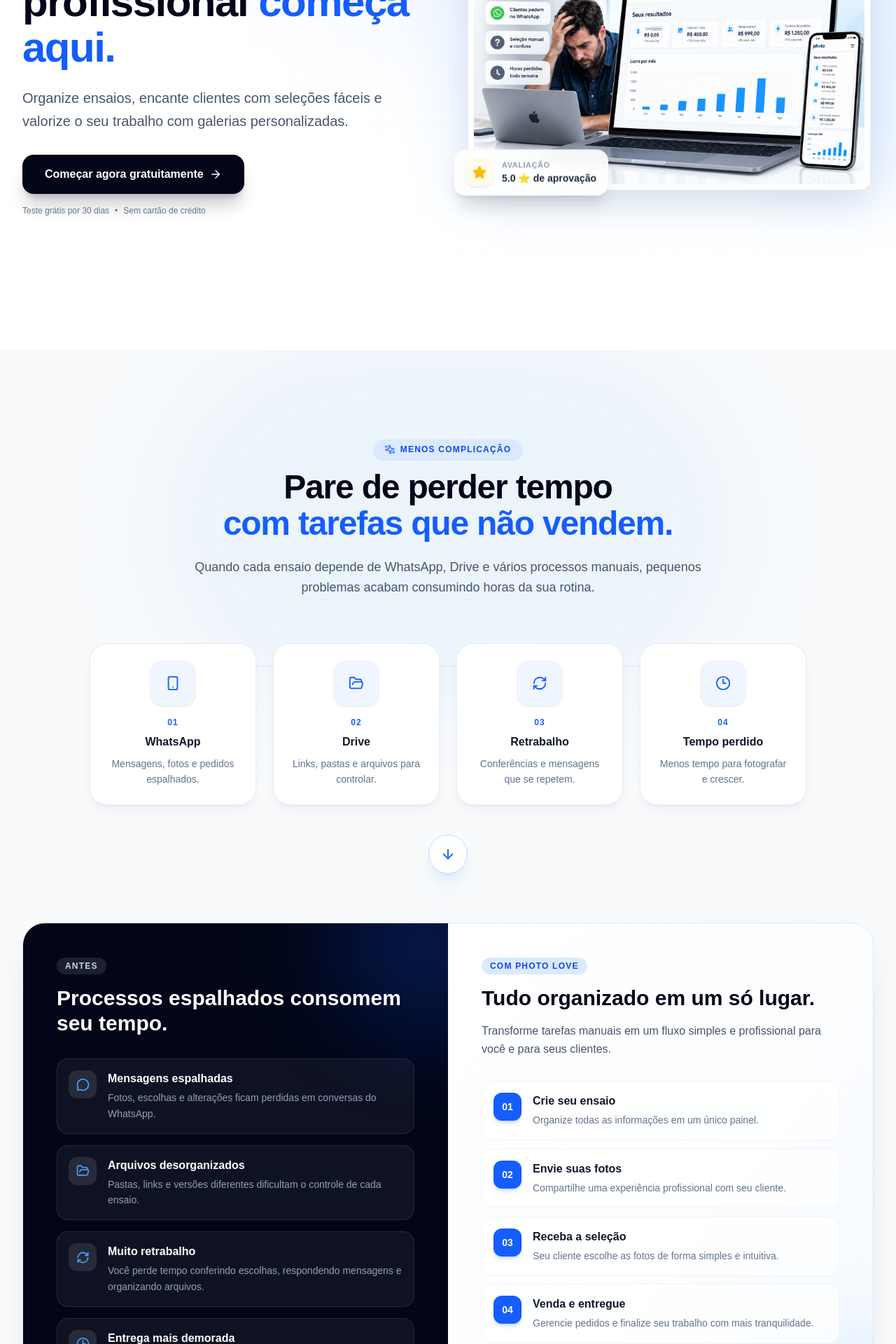
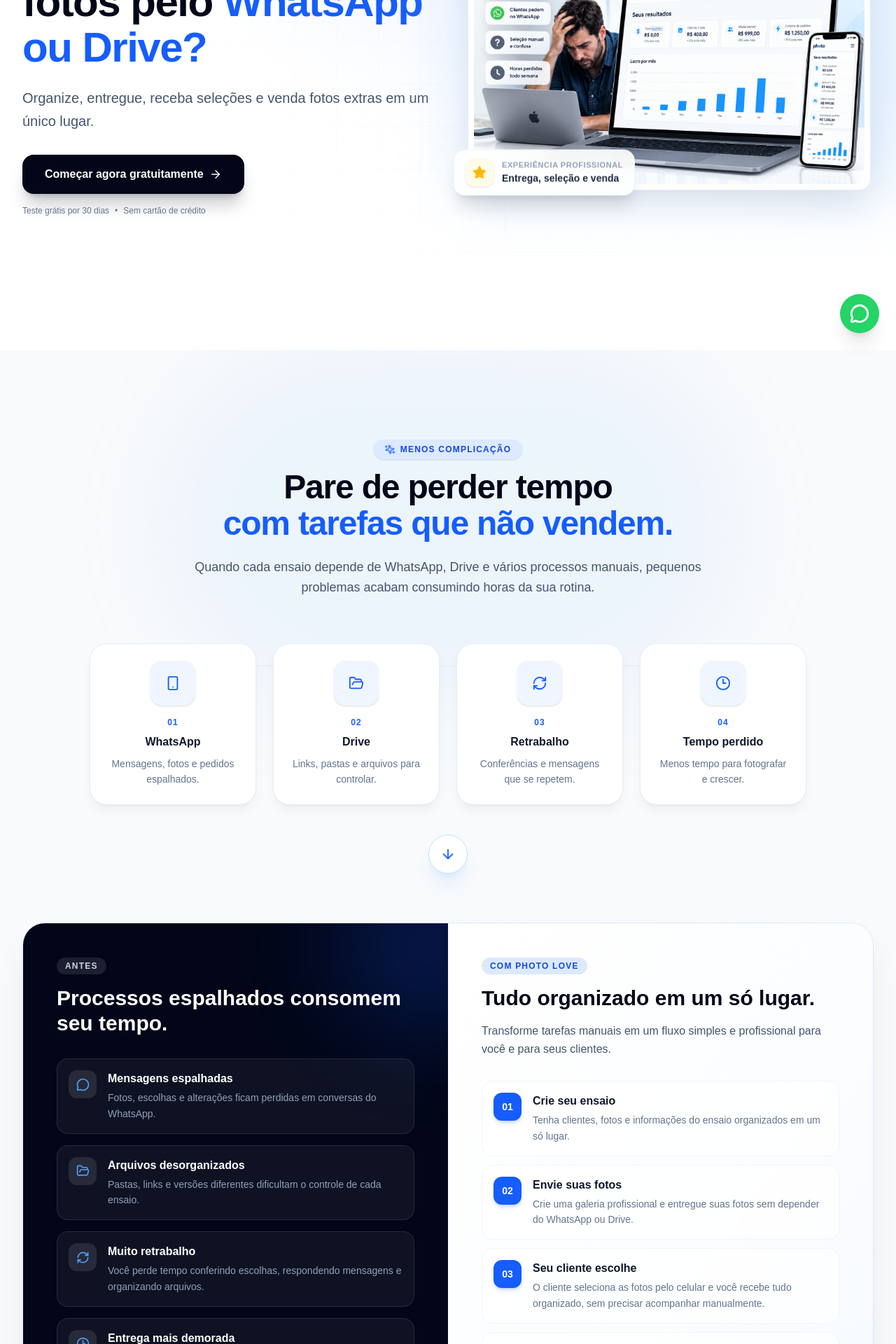
Before and after one commit to leandro-bsf/photolove-landing, a Next.js app: page / in a window 1280 px wide. Shown: the part 300-2220 px from the top of the page at 70% size. Built offline with nearby package versions, Linux system fonts and the light colour scheme.

Commit message:
ajustes sequencia texto

```diff
--- a/app/components/FAQ.tsx
+++ b/app/components/FAQ.tsx
@@ -18,6 +18,10 @@
     question: "Meus clientes precisam criar conta?",
     answer: "Não! Seus clientes acessam as fotos apenas com um link e senha, sem precisar criar conta. Isso torna a experiência muito mais simples e rápida.",
   },
+   {
+    question: "Preciso cadastrar o cartão para testar?",
+    answer: "30 dias grátis. Sem cartão. Sem compromisso.",
+  },
   {
     question: "Como envio minhas fotos?",
     answer: "Você pode fazer upload das fotos diretamente pela plataforma, organizando tudo por ensaio. O processo é rápido e pensado para facilitar seu fluxo de trabalho.",
@@ -25,6 +29,10 @@
   {
     question: "Posso proteger meus ensaios com senha?",
     answer: "Sim! Você pode definir senhas para cada ensaio, garantindo que apenas pessoas autorizadas tenham acesso às fotos.",
+  },
+  {
+    question: "E se meu cliente não souber usar?",
+    answer: "Não precisa instalar nada. Seu cliente recebe um link personalizado e acessa a galeria diretamente pelo celular ou computador.",
   },
   {
     question: "O cliente pode baixar todas as fotos de uma vez?",
--- a/app/components/Footer.tsx
+++ b/app/components/Footer.tsx
@@ -17,7 +17,7 @@
             </Link>
 
             <p className="text-sm md:text-base leading-relaxed text-slate-400">
-              A plataforma definitiva para fotógrafos entregarem galerias, organizarem ensaios e encantarem clientes de forma profissional.
+            A plataforma para fotógrafos entregarem, selecionarem e venderem suas fotos em um só lugar.
             </p>
           </div>
 
--- a/app/components/Hero.tsx
+++ b/app/components/Hero.tsx
@@ -57,14 +57,13 @@
 
             {/* TÍTULO */}
             <h1 className="text-4xl font-extrabold leading-[1.08] tracking-tight text-slate-950 sm:text-5xl lg:text-6xl">
-              Sua entrega de fotos profissional{" "}
-              <span className="text-blue-600">começa aqui.</span>
+             Ainda entrega suas fotos pelo{" "}
+              <span className="text-blue-600"> WhatsApp ou Drive?</span>
             </h1>
 
             {/* SUBTÍTULO */}
             <p className="mt-6 text-lg leading-relaxed text-slate-600 md:text-xl">
-              Organize ensaios, encante clientes com seleções fáceis e valorize o seu trabalho com galerias personalizadas.
-            </p>
+            Organize, entregue, receba seleções e venda fotos extras em um único lugar.  </p>
 
             {/* BOTÃO E BENEFÍCIOS */}
             <div className="mt-8 flex flex-col sm:flex-row sm:items-center gap-4">
@@ -114,9 +113,13 @@
               <div className="flex h-10 w-10 items-center justify-center rounded-xl bg-amber-50 text-amber-500 shadow-sm">
                 <Star size={20} className="fill-amber-400 text-amber-400" />
               </div>
-              <div>
-                <p className="text-[11px] font-semibold text-slate-400 uppercase tracking-wider">Avaliação</p>
-                <p className="text-sm font-bold text-slate-800">5.0 ⭐ de aprovação</p>
+             <div>
+                <p className="text-[11px] font-semibold text-slate-400 uppercase tracking-wider">
+                  EXPERIÊNCIA PROFISSIONAL
+                </p>
+                <p className="text-sm font-bold text-slate-800">
+                  Entrega, seleção e venda
+                </p>
               </div>
             </div>
 
--- a/app/components/Navbar.tsx
+++ b/app/components/Navbar.tsx
@@ -27,7 +27,7 @@
         >
           <div className="relative flex items-center h-8 md:h-10 overflow-hidden">
             <Image
-              src="/images/logo2.png"
+              src="/images/logo.png"
               alt="Photo Love"
               width={140}
               height={45}
--- a/app/components/Pricing.tsx
+++ b/app/components/Pricing.tsx
@@ -16,6 +16,7 @@
   monthlyPrice: number;
   annualMonthlyPrice: number; // Valor equivalente por mês no plano anual
   annualTotal: number;
+  slogan:  string,
   discount: string;
   popular?: boolean;
   features: PlanFeature[];
@@ -24,9 +25,10 @@
 const plans: Plan[] = [
   {
     id: "essential",
-    name: "Essential Plan",
+    name: "Essential",
     icon: <Zap className="w-6 h-6 text-purple-600" />,
     monthlyPrice: 29.90,
+    slogan: "Para começar a profissionalizar suas entregas",
     annualMonthlyPrice: 26.00,
     annualTotal: 312.00,
     discount: "13% OFF",
@@ -45,9 +47,10 @@
   },
   {
     id: "advanced",
-    name: "Advanced Plan",
+    name: "Advanced",
     icon: <Leaf className="w-6 h-6 text-emerald-600" />,
     monthlyPrice: 49.90,
+    slogan: "Para quem já faz ensaios todos os meses",
     annualMonthlyPrice: 42.33,
     annualTotal: 508.00,
     discount: "15% OFF",
@@ -67,9 +70,10 @@
   },
   {
     id: "master",
-    name: "Master Plan",
+    name: "Master",
     icon: <Crown className="w-6 h-6 text-purple-600" />,
     monthlyPrice: 99.90,
+    slogan: "Para quem quer vender e escalar",
     annualMonthlyPrice: 82.91,
     annualTotal: 995.00,
     discount: "17% OFF",
@@ -190,6 +194,7 @@
                       {plan.icon}
                     </div>
                     <h3 className="text-xl font-bold text-slate-900">{plan.name}</h3>
+                    <p className="mt-2 min-h-[40px] text-sm leading-relaxed text-slate-500"> {plan.slogan}</p>
                   </div>
 
                   {/* Preço com Animação na troca */}
--- a/app/components/Problem.tsx
+++ b/app/components/Problem.tsx
@@ -39,29 +39,33 @@
       "Quanto mais processos manuais, mais tempo você leva para finalizar cada trabalho.",
   },
 ];
-
 const solutions = [
   {
     number: "01",
     title: "Crie seu ensaio",
-    description: "Organize todas as informações em um único painel.",
+    description:
+      "Tenha clientes, fotos e informações do ensaio organizados em um só lugar.",
   },
   {
     number: "02",
     title: "Envie suas fotos",
-    description: "Compartilhe uma experiência profissional com seu cliente.",
+    description:
+      "Crie uma galeria profissional e entregue suas fotos sem depender do WhatsApp ou Drive.",
   },
   {
     number: "03",
-    title: "Receba a seleção",
-    description: "Seu cliente escolhe as fotos de forma simples e intuitiva.",
+    title: "Seu cliente escolhe",
+    description:
+      "O cliente seleciona as fotos pelo celular e você recebe tudo organizado, sem precisar acompanhar manualmente.",
   },
   {
     number: "04",
     title: "Venda e entregue",
-    description: "Gerencie pedidos e finalize seu trabalho com mais tranquilidade.",
+    description:
+      "Venda fotos extras, acompanhe os pedidos e finalize a entrega sem retrabalho.",
   },
 ];
+
 
 export default function Problem() {
   return (
--- /dev/null
+++ b/app/components/WhatsAppButton.tsx
@@ -0,0 +1,43 @@
+"use client";
+
+import { MessageCircle } from "lucide-react";
+
+export default function WhatsAppButton() {
+  const phone = "5546991413884"; // coloque aqui o número real
+  const message = encodeURIComponent(
+    "Olá! Conheci o Photo Love pela página e gostaria de tirar uma dúvida."
+  );
+
+  const whatsappUrl = `https://wa.me/${phone}?text=${message}`;
+
+  return (
+    <a
+      href={whatsappUrl}
+      target="_blank"
+      rel="noopener noreferrer"
+      aria-label="Falar com o Photo Love pelo WhatsApp"
+      className="
+        fixed
+        bottom-6
+        right-6
+        z-50
+        flex
+        h-14
+        w-14
+        items-center
+        justify-center
+        rounded-full
+        bg-[#25D366]
+        text-white
+        shadow-xl
+        transition-all
+        duration-300
+        hover:scale-110
+        hover:shadow-2xl
+        active:scale-95
+      "
+    >
+      <MessageCircle size={28} strokeWidth={2.5} />
+    </a>
+  );
+}
--- a/app/page.tsx
+++ b/app/page.tsx
@@ -8,7 +8,7 @@
 import FinalCTA from "./components/FinalCTA";
 import Footer from "./components/Footer";
 
-
+import WhatsAppButton from "./components/WhatsAppButton";
 
 export default function Home() {
   return (
@@ -25,6 +25,7 @@
 
       </main>
       <Footer />
+      <WhatsAppButton />
 
     </>
   );
```
Also changed, not shown: app/components/Features.tsx (+36 -55 lines).
